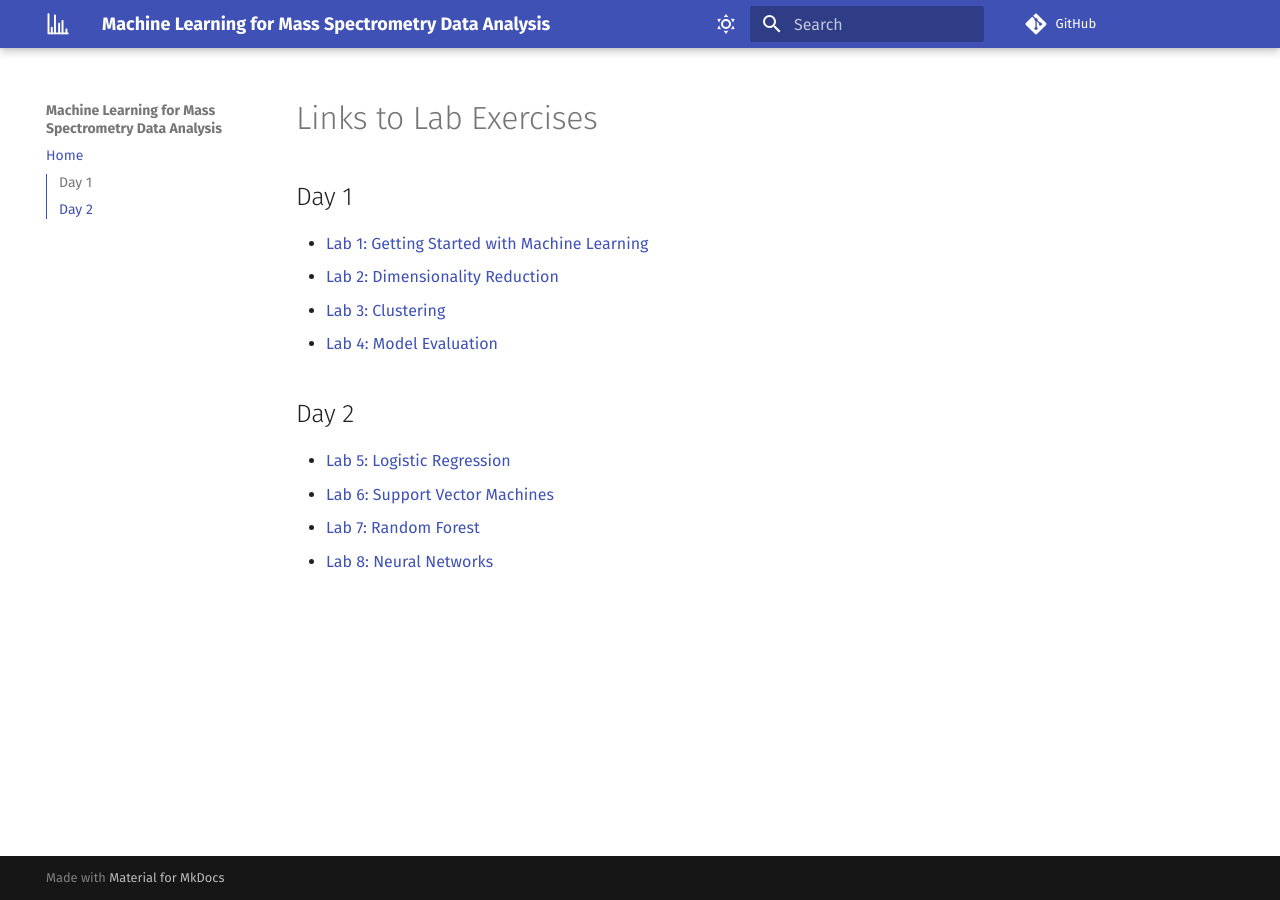
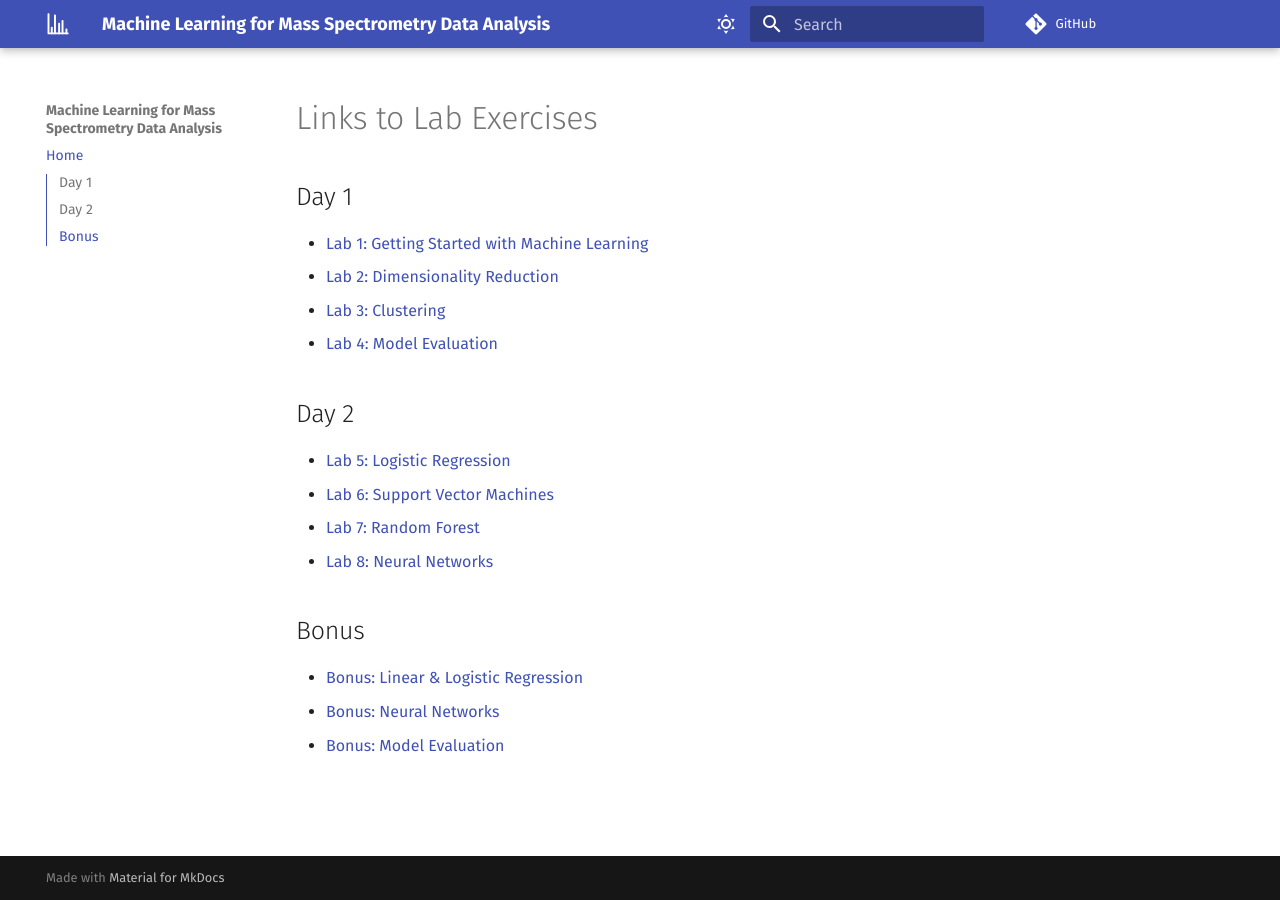
Before and after one commit to wfondrie/asms-ml-short-course, an MkDocs documentation site: the page built from docs/index.md, in a window 1280 px wide. Built offline with MkDocs 1.6.1 and Material for MkDocs 9.7.7, drawn with Linux system fonts in a browser that asks for light colours; comment, search, counter and statistics services are not loaded.

Commit message:
Add bonus code notebooks

```diff
--- a/docs/index.md
+++ b/docs/index.md
@@ -13,3 +13,9 @@
 - [Lab 6: Support Vector Machines](https://mybinder.org/v2/gh/wfondrie/asms-ml-short-course/main?filepath=notebooks%2F6_svms.ipynb)
 - [Lab 7: Random Forest](https://mybinder.org/v2/gh/wfondrie/asms-ml-short-course/main?filepath=notebooks%2F7_random_forest.ipynb)
 - [Lab 8: Neural Networks](https://colab.research.google.com/github/wfondrie/asms-ml-short-course/blob/main/notebooks/8_neural_networks.ipynb)
+
+## Bonus
+
+- [Bonus: Linear & Logistic Regression](https://mybinder.org/v2/gh/wfondrie/asms-ml-short-course/main?filepath=notebooks%2Fbonus_1_regression.ipynb)
+- [Bonus: Neural Networks](https://mybinder.org/v2/gh/wfondrie/asms-ml-short-course/main?filepath=notebooks%2Fbonus_2_neural_networks.ipynb)
+- [Bonus: Model Evaluation](https://mybinder.org/v2/gh/wfondrie/asms-ml-short-course/main?filepath=notebooks%2Fbonus_3_model_evaluation.ipynb)
```
Also changed, not shown: 3 other files.
